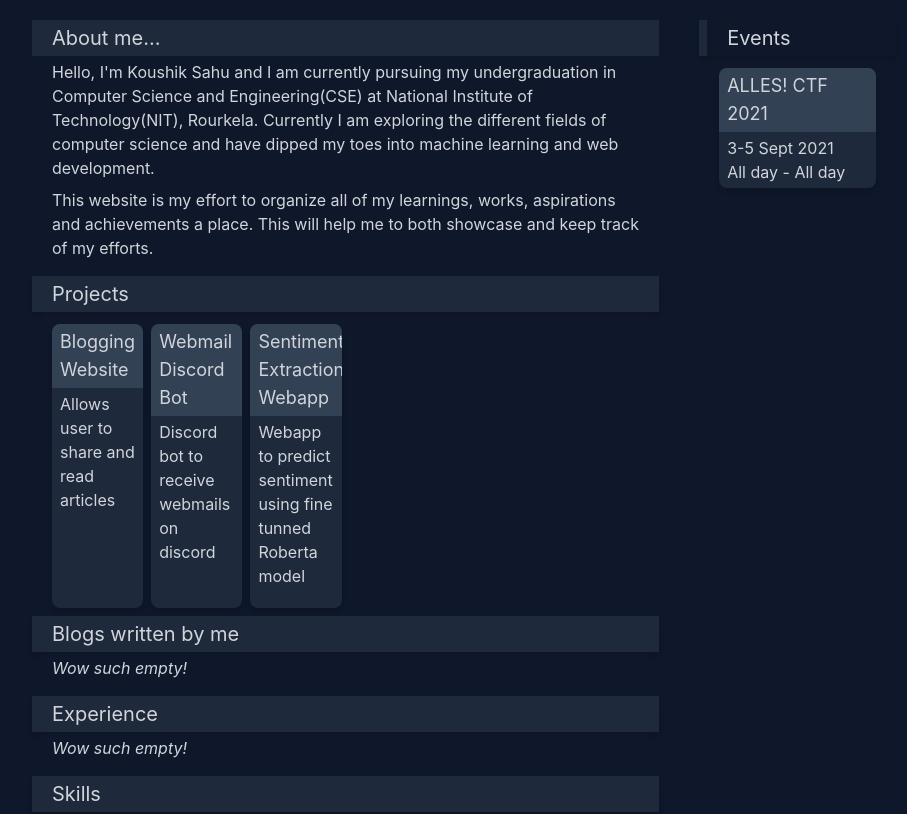
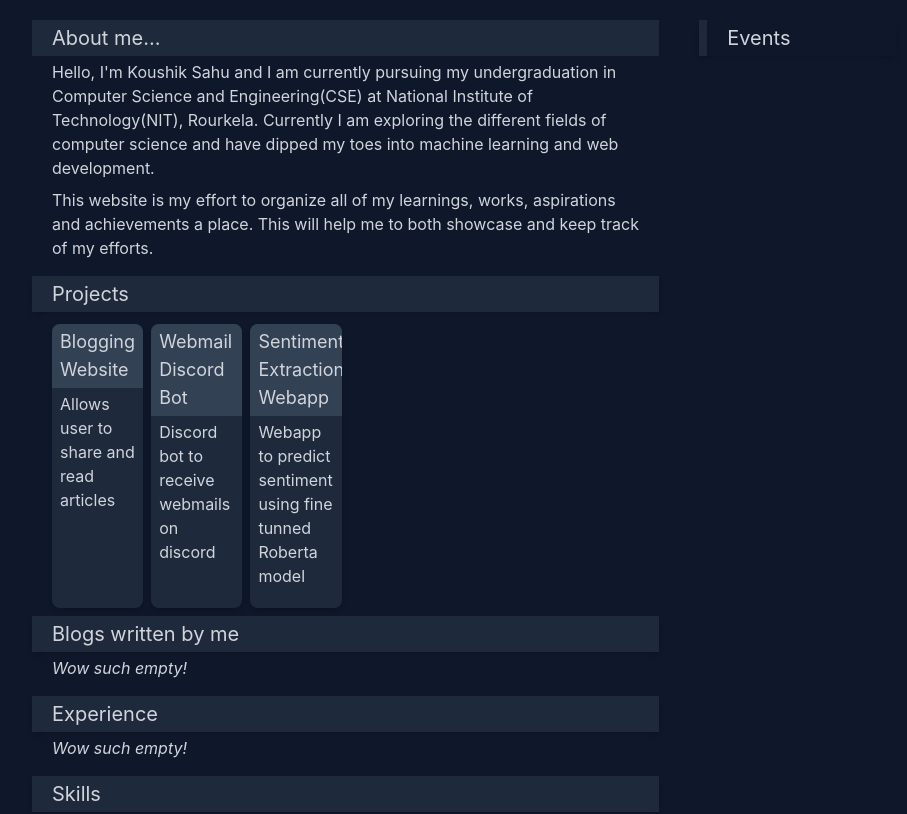
Before and after one commit to KoushikSahu/portfolio-website, a React (Create React App) app: page / in a window 1280 px wide. Shown: the top 814 px of the page, without its empty margins (176-1083 px from the left). Built offline with nearby package versions, Linux system fonts and the light colour scheme.

Commit message:
update events

```diff
--- a/src/components/EventBox.tsx
+++ b/src/components/EventBox.tsx
@@ -3,14 +3,7 @@ import { EventDescription } from './types';
 import Event from './Event';
 
 function EventBox(): JSX.Element {
-    const events: EventDescription[] = [
-		{
-			name: "ALLES! CTF 2021",
-			date: "3-5 Sept 2021",
-			time_from: "All day",
-			time_to: "All day"
-		},
-    ];
+    const events: EventDescription[] = [];
 
     return (
         <div>
```
